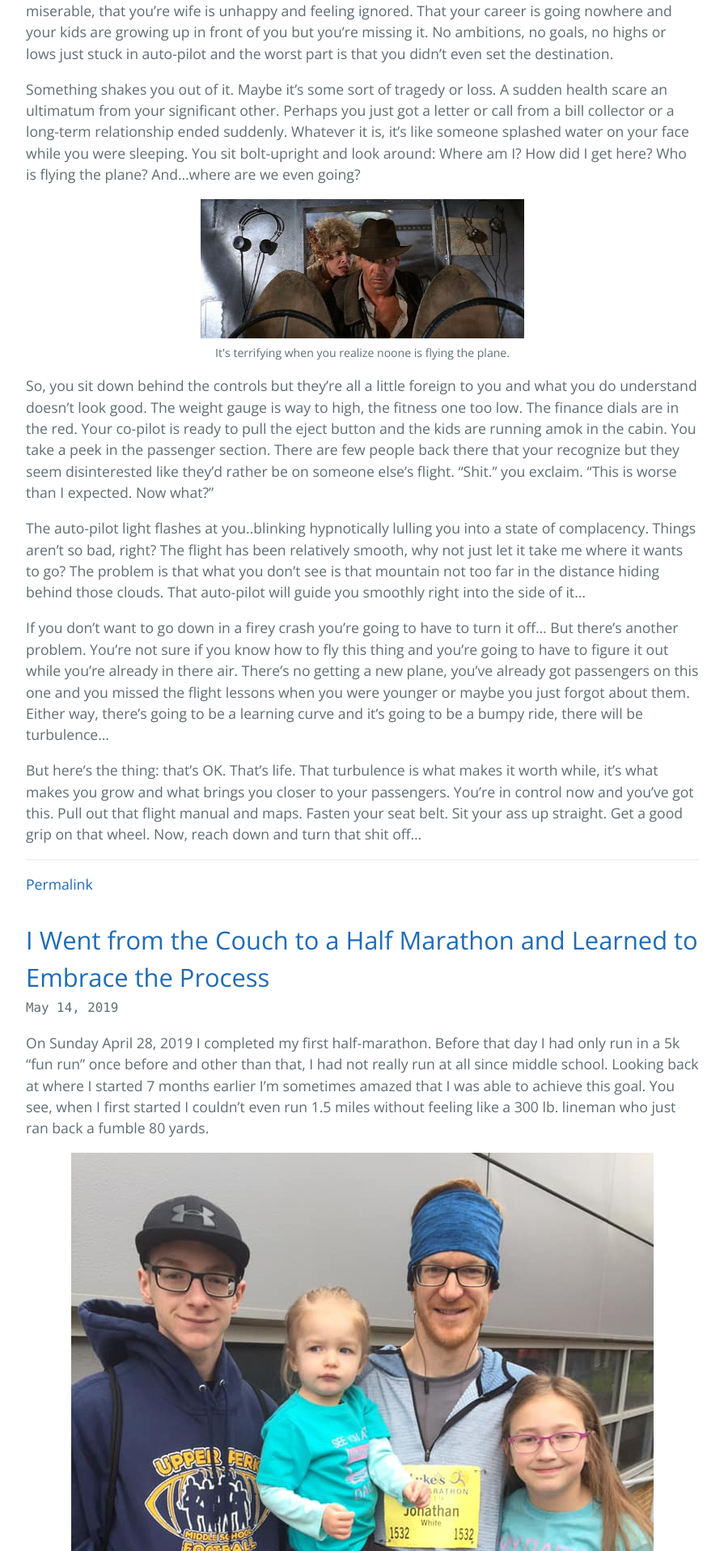
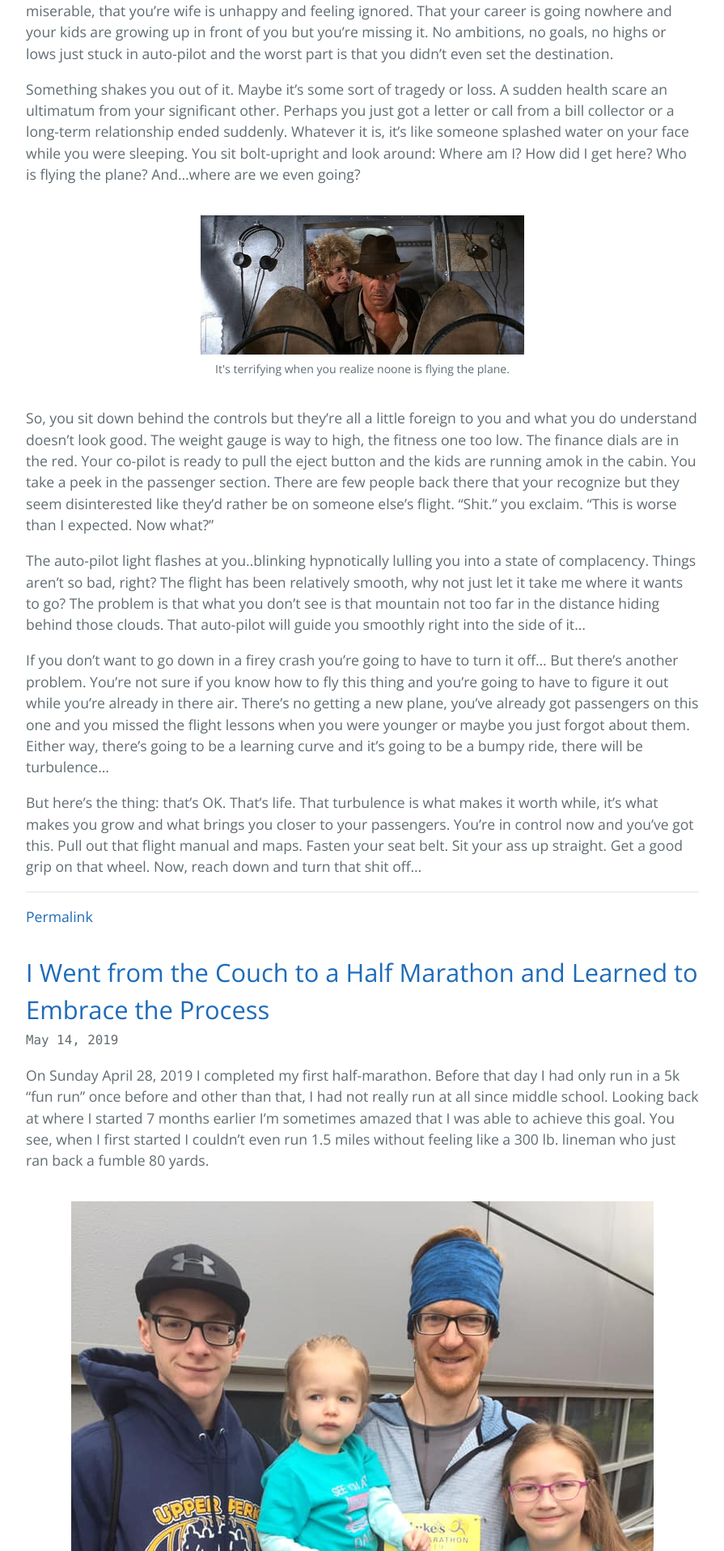
Before and after one commit to jjwhite/jjwhite.github.io, a Jekyll site: the page built from index.html, in a window 1280 px wide. Shown: the part 611-2527 px from the top of the page at 81% size, without its empty margins (192-1087 px from the left). Built offline with Jekyll 4.4.1, drawn with Linux system fonts in a browser that asks for light colours; the list of posts is cut into pages by our own code.

Commit message:
adds padding around images

```diff
--- a/css/custom.css
+++ b/css/custom.css
@@ -3,7 +3,7 @@ h3.post-title { margin-bottom: 0px !important;}
 h3 a.post-link {font-size:1.5em;}
 .post-date {font-family: consolas; font-size:0.9em;}
 figcaption {font-size:0.8em; text-decoration:italic; text-align:center;}
-figure.image {text-align:center;}
+figure.image {text-align:center; padding:20px 0px 20px 0px;}
 
 /*books page*/
 div.books {display: grid; grid-row-gap:2em;  grid-template-columns: repeat(auto-fill, minmax(10em, 1fr));}
```
